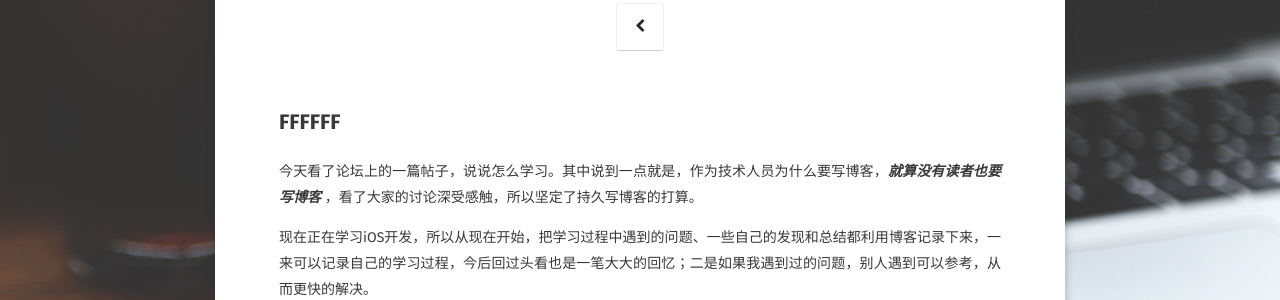
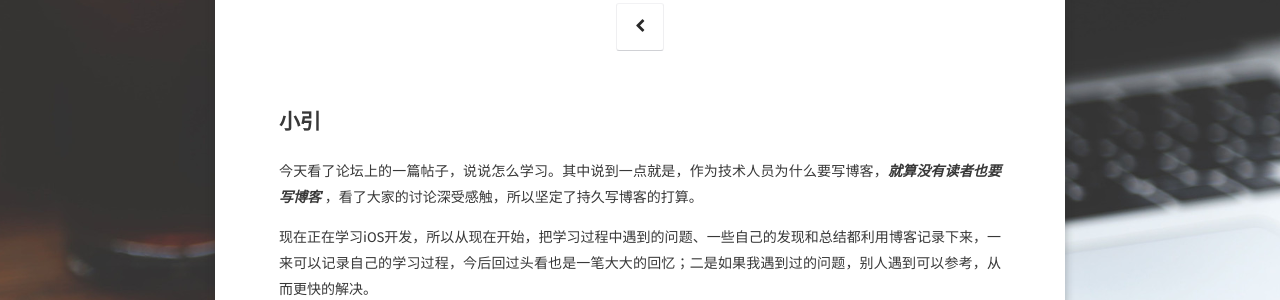
Before and after one commit to longjianjiang/longjianjiang.github.io, a Jekyll site: the page built from _posts/2016-6-25-first.md, in a window 1280 px wide. Shown: the part 267-567 px from the top of the page. Built offline with Jekyll 4.4.1, drawn with Linux system fonts in a browser that asks for light colours; some web fonts are replaced; comment, search, counter and statistics services are not loaded.

Commit message:
Update 2016-6-25-first.md

```diff
--- a/_posts/2016-6-25-first.md
+++ b/_posts/2016-6-25-first.md
@@ -13,7 +13,7 @@ comments: true
 ---
 
 
-## FFFFFF
+## 小引
 
 今天看了论坛上的一篇帖子，说说怎么学习。其中说到一点就是，作为技术人员为什么要写博客，***就算没有读者也要写博客*** ，看了大家的讨论深受感触，所以坚定了持久写博客的打算。
 
```
